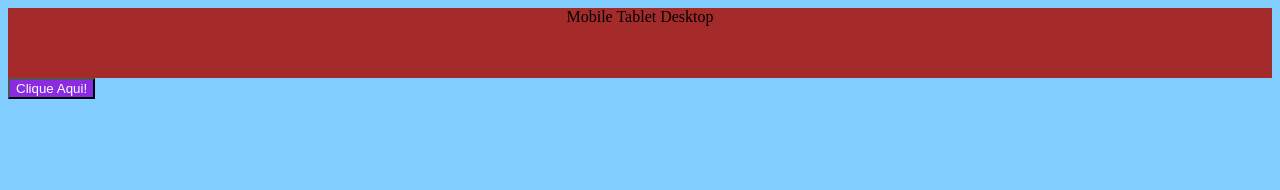
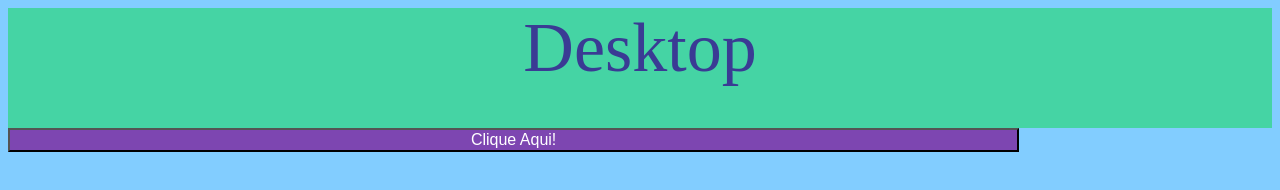
Before and after one commit to dudamaina/g243i1t, a plain HTML site: page index.html in a window 1280 px wide. Drawn offline with Linux system fonts and the light colour scheme.

Commit message:
Aula 07.03

```diff
--- a/estilo/basico.css
+++ b/estilo/basico.css
@@ -1,6 +1,12 @@
 .botao{
-    background-color: rgb(138, 43, 226);
+    margin-top: 20%;
+    background-color: rgb(125, 70, 177);
     color: white;
+    text-align: center;
+    width: 80%;
+    font-size: 40px;
+}
+.conteudo{
     text-align: center;
 }
 body {
@@ -10,5 +16,57 @@ body {
     width: 100%;
     height: 70px;
     text-align: center;
-    background-color: brown;
+    background-color: rgb(94, 116, 214);
 }
+.desktop {
+    display: none;
+}
+.tablet {
+    display: none;
+}
+.mobile {
+    font-size: 50px;
+    color: rgb(23, 23, 126);
+}
+
+@media (min-width:800px) {
+    .barra{
+        background-color: rgb(245, 88, 88);
+        height: 80px;
+    }
+    .mobile{
+        display: none;
+    }
+    .tablet {
+        font-size: 55px;
+        display: inline;
+        color: rgb(104, 58, 148);
+    }
+    .botao{
+        margin-top: 0%;
+        width: 80%;
+        font-size: 16px;
+    }
+    .conteudo{
+        text-align: right;
+    }
+}
+
+@media (min-width:1228px) {
+    .barra{
+        background-color: rgb(69, 212, 164);
+        height: 120px;
+    }
+    .tablet {
+        display: none;
+    }
+    .desktop {
+        font-size: 70px;
+        display: inline;
+        color: rgb(58, 59, 148);
+    }
+    .conteudo{
+        text-align: left;
+    }
+
+}
--- a/index.html
+++ b/index.html
@@ -14,6 +14,9 @@
         <span class="tablet">Tablet</span>
         <span class="desktop">Desktop</span>
     </header>
-    <button class="botao" onclick="aperte();">Clique Aqui!</button>
+
+    <section class="conteudo">
+        <button class="botao" onclick="aperte();">Clique Aqui!</button>
+    </section>
 </body>
 </html>
```
